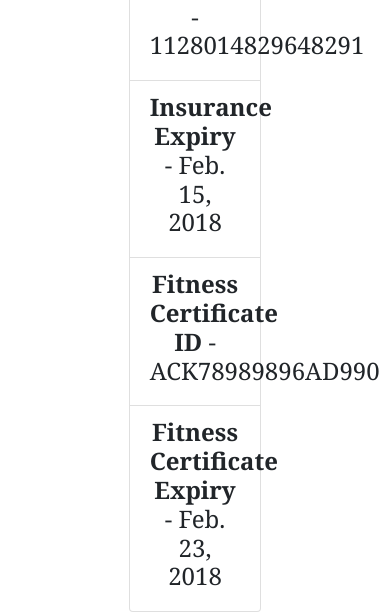
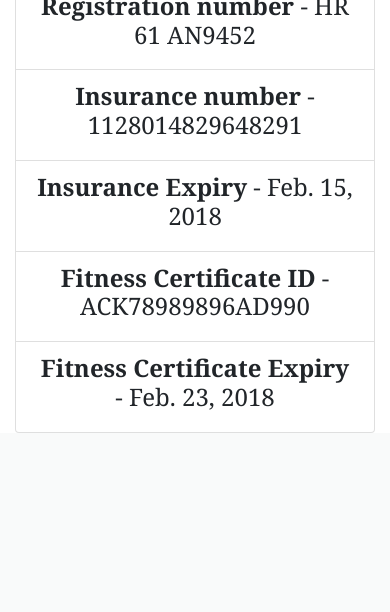
Before and after one commit to Shwetabhk/Reminder-System-Django, a Django app: template Companies/templates/companies/detail.html in a window 390 px wide. Shown: the part 416-1028 px from the top of the page. After the commit the page ends 849 px from the top, so only its background shows below. Run offline with Django 3.2, Linux system fonts and the light colour scheme; the template is opened without the code that fills it: values that come from a table or form of the project are taken from there, others are empty; data comes from the database, SQL or seed files in the repository; parts of the project's set-up code (start-up, migrations or seed data) failed here and were passed over; some libraries are stand-ins or nearby versions.

Commit message:
Final Commit Documented and Responsive

```diff
--- a/Companies/templates/companies/detail.html
+++ b/Companies/templates/companies/detail.html
@@ -4,10 +4,10 @@
     <!--This page extends the trucks.html page apart from this block which replaces the display of all the trucks and shows
     information of the truck that the user clicks on using id of the Truck table.-->
     <center>
-        <div class='container col-4' width=>
+        <div class='container col-sm-4' width=>
             <img class="card-img-top"  src="{{instance.image.url}}"   alt="Card image">
         </div>
-        <div class="Container col-5">
+        <div class="Container col-sm-5">
             <ul class='list-group'>
                 <li class='list-group-item'><h4><b>Registration number</b> - {{instance.truck_number}}</h4></li>
                 <li class='list-group-item'><h4><b>Insurance number</b> - {{instance.insurance_number}}</h4></li>
--- a/Companies/templates/companies/trucks.html
+++ b/Companies/templates/companies/trucks.html
@@ -62,7 +62,7 @@
         {% block body %}
         <div class="row">
             {%for k in trucks%}
-            <div class="card col-3" style="width:400px">
+            <div class="card col-sm-3" style="width:400px">
                 <img class="card-img-top"  src="{{k.image.url}}" style="height:250px;" alt="Card image">
                 <div class="card-body">
                     <h4 class="card-title">{{k}}</h4>
```
